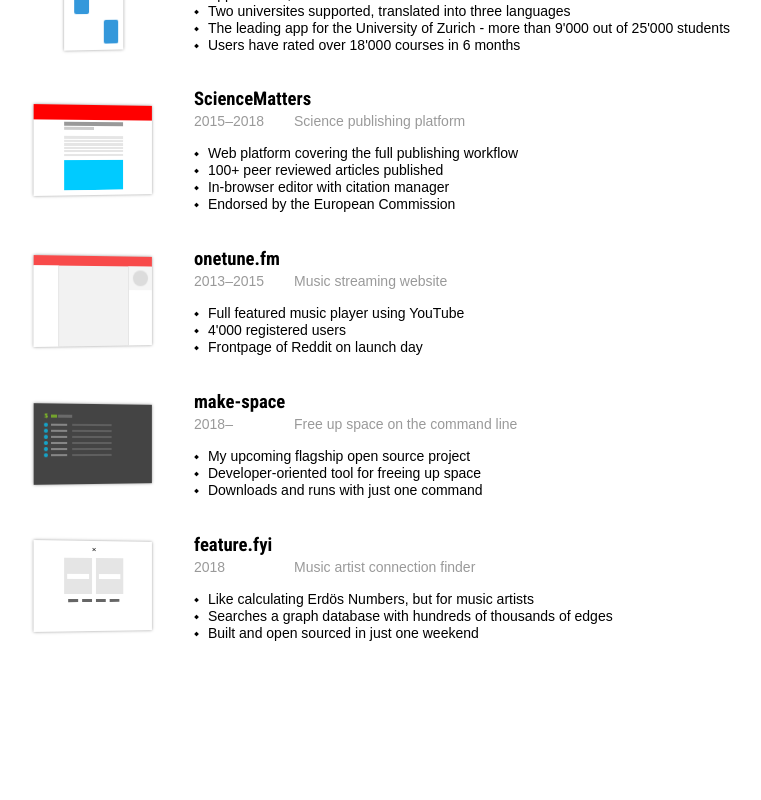
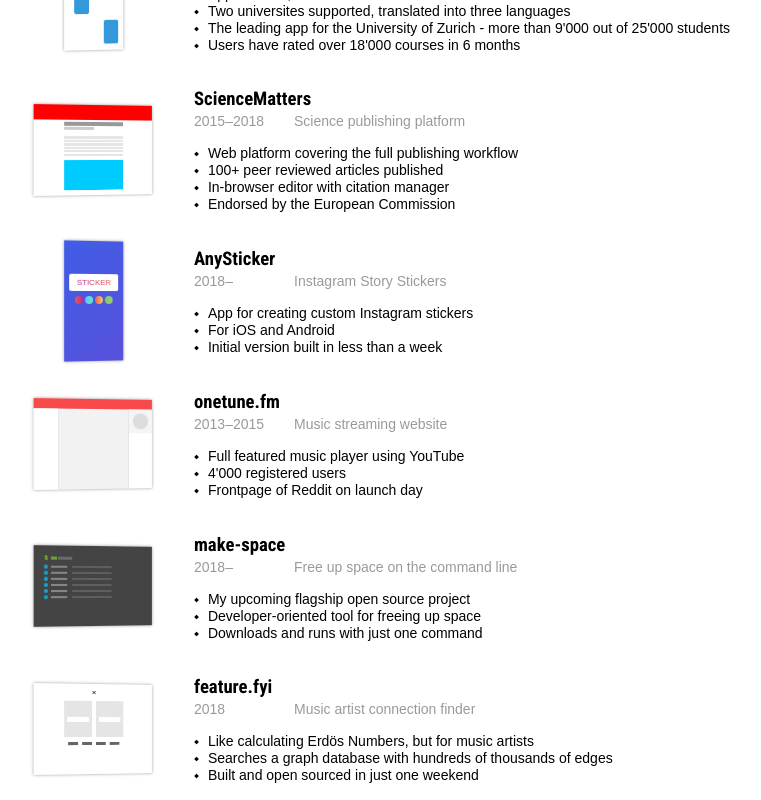
Before and after one commit to JonnyBurger/jonny, a React (Create React App) app: page / in a window 1280 px wide. Shown: the part 842-1642 px from the top of the page, without its empty margins (246-1007 px from the left). Before the commit the page ends 1500 px from the top, so only its background shows below. Built offline with nearby package versions, Linux system fonts and the light colour scheme.

Commit message:
anysticker

```diff
--- a/package.json
+++ b/package.json
@@ -4,6 +4,7 @@
   "private": true,
   "homepage": "https://www.jonny.io",
   "dependencies": {
+    "polished": "^2.0.2",
     "react": "^16.3.2",
     "react-dom": "^16.3.2",
     "react-scripts": "1.1.4",
--- a/src/Projects.js
+++ b/src/Projects.js
@@ -5,6 +5,7 @@
 import Onetune from './previews/Onetune';
 import FeatureFyi from './previews/FeatureFyi';
 import MakeSpace from './previews/MakeSpace';
+import AnySticker from './previews/AnySticker';
 
 export default () => {
 	return (
@@ -33,6 +34,18 @@
 					'100+ peer reviewed articles published',
 					'In-browser editor with citation manager',
 					'Endorsed by the European Commission'
+				]}
+			/>
+			<Project
+				timeline="2018–"
+				title="AnySticker"
+				link="https://anysticker.app"
+				feature={<AnySticker />}
+				description="Instagram Story Stickers"
+				accomplishments={[
+					'App for creating custom Instagram stickers',
+					'For iOS and Android',
+					'Initial version built in less than a week'
 				]}
 			/>
 			<Project
--- /dev/null
+++ b/src/previews/AnySticker.js
@@ -0,0 +1,105 @@
+import React from 'react';
+import {mix} from 'polished';
+import styled from 'styled-components';
+import {AnimateChildren} from '../animate-children';
+
+const Container = styled.div`
+	height: 120px;
+	width: 60px;
+	background: white;
+	display: flex;
+	transform: rotateY(10deg);
+	box-shadow: 0 0 3px rgba(0, 0, 0, 0.4);
+	flex-direction: column;
+	overflow: hidden;
+	background: linear-gradient(-45deg, rgb(88, 81, 219), rgb(64, 93, 230));
+`;
+
+const Header = styled.div`
+	background: #2ecc71;
+	height: 15px;
+	width: 100%;
+`;
+
+const Content = styled.div`
+	flex: 1;
+	display: flex;
+	flex-direction: column;
+	justify-content: center;
+	align-items: center;
+`;
+
+const Sticker = styled.div`
+	background: white;
+	border-radius: 2px;
+	font-size: 8px;
+	padding: 4px 8px;
+	flex-direction: row;
+	display: flex;
+`;
+
+const Ball = styled.div`
+	height: 8px;
+	width: 8px;
+	background: white;
+	border-radius: 50%;
+	margin-left: 1px;
+	margin-right: 1px;
+`;
+
+export default () => {
+	const label = 'STICKER'.split('');
+	return (
+		<div style={{perspective: 500}}>
+			<Container>
+				<Content>
+					<AnimateChildren>
+						<Sticker style={{left: 30, top: 20}}>
+							<span>
+								{label.map((character, i) => {
+									return (
+										<span
+											key={character}
+											style={{
+												color: mix(i / (label.length - 1), '#e95950', '#bc2a8d')
+											}}
+										>
+											{character}
+										</span>
+									);
+								})}
+							</span>
+						</Sticker>
+						<div style={{height: 5}} />
+						<div style={{flexDirection: 'row', display: 'flex'}}>
+							<AnimateChildren>
+								<Ball
+									style={{
+										background: 'linear-gradient(to right, #e95950, #bc2a8d)'
+									}}
+								/>
+								<Ball
+									style={{
+										background: 'linear-gradient(to right, #74b9ff, #55efc4)'
+									}}
+								/>
+								<Ball
+									style={{
+										background: 'linear-gradient(to right, #e95950, #fccc63)'
+									}}
+								/>
+								<Ball
+									style={{
+										background:
+											'linear-gradient(to right, rgb(131, 192, 98), rgb(152, 215, 122))'
+									}}
+								/>
+							</AnimateChildren>
+						</div>
+					</AnimateChildren>
+					<div style={{height: '20%'}} />
+				</Content>
+			</Container>
+		</div>
+	);
+};
```
Also changed, not shown: 1 other file (tests, documents, lock files or other folders).
